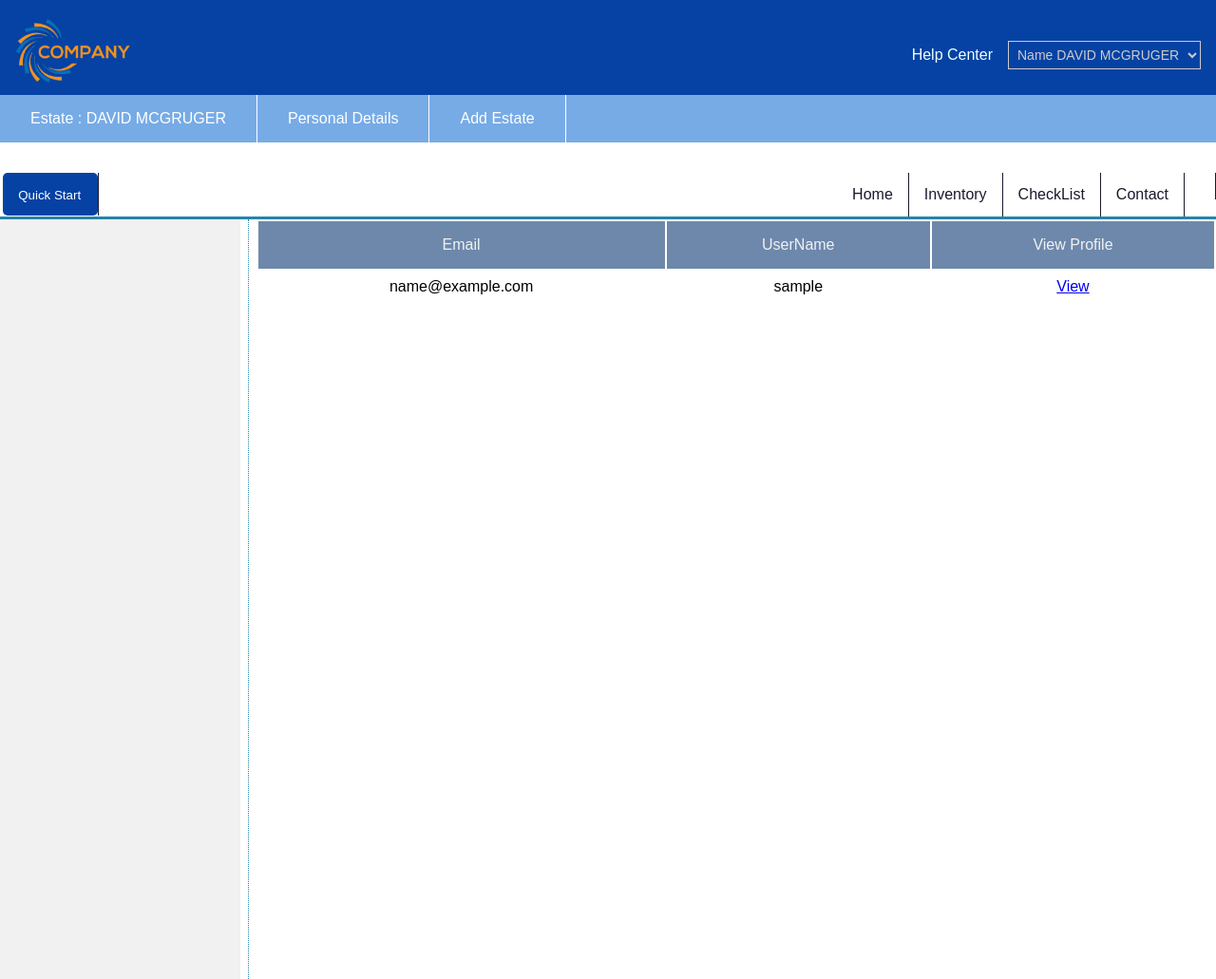
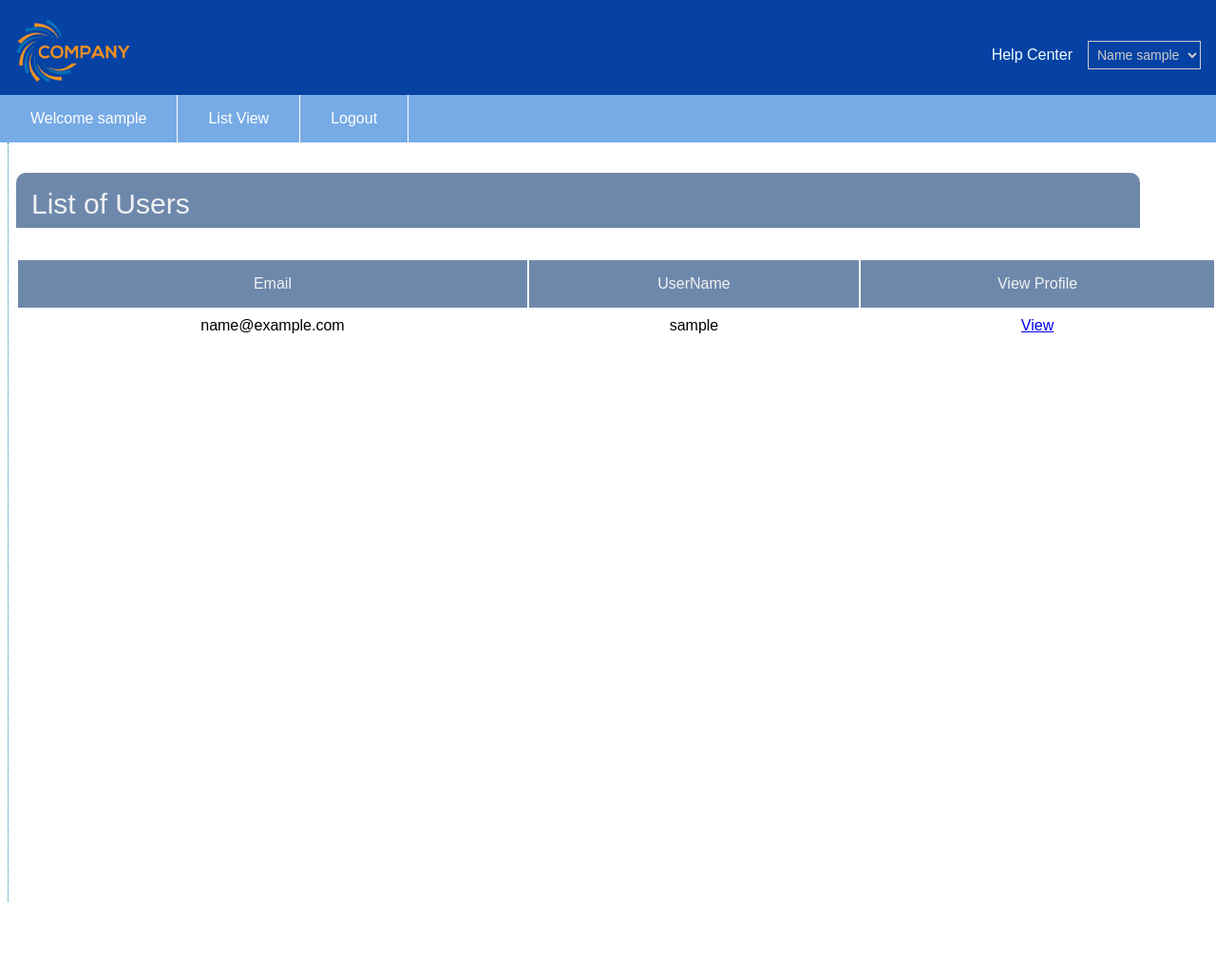
Before and after one commit to CoreAxis-Development/Estate-Manager, a Django app: page /users/ in a window 1280 px wide. Shown: the whole page at 95% size. After the commit the page ends 950 px from the top, so only its background shows below. Run offline with Django 5.2, Linux system fonts and the light colour scheme; the visitor is signed in with stand-in values (Sample User, id 1); data comes from the database, SQL or seed files in the repository.

Commit message:
Fixed user views

```diff
--- a/AssetManager/views.py
+++ b/AssetManager/views.py
@@ -12,9 +12,10 @@ def asset_list_view(request , user):
         form = AddAssetForm(request.POST or None)
         if form.is_valid():
             asset = form.save(commit=False)
+            user = CustomUser.objects.get(id = user)
             asset.user = user
             asset.save()
-            return redirect('asset_list_view' , user)
+            return redirect('asset_list_view' , user.id)
 
     user = CustomUser.objects.get(id = user)
     context['assets'] = assets
@@ -31,9 +32,10 @@ def debt_list_view(request , user):
         form = AddDebtForm(request.POST or None)
         if form.is_valid():
             debt = form.save(commit=False)
+            user = CustomUser.objects.get(id = user)
             debt.user = user
             debt.save()
-            return redirect('debt_list_view' , user)
+            return redirect('debt_list_view' , user.id)
 
     user = CustomUser.objects.get(id = user)
     context['debts'] = debts
--- a/CheckList/views.py
+++ b/CheckList/views.py
@@ -40,8 +40,10 @@ def checklist_item_list_view_self(request):
 
 def checklist_item_list_view(request, user):
     context = {}
+    user = CustomUser.objects.get(id = user)
     items = CheckListItemStatus.objects.filter(user=user)
     context['items'] = items
+    context['user'] = user
     return render(request, "CheckList/item_list_view.html", context=context)
 
 
--- a/ContactManager/views.py
+++ b/ContactManager/views.py
@@ -1,5 +1,6 @@
 from django.shortcuts import render , redirect , get_object_or_404
 from .models import Contact , ContactType
+from UserManagement.models import CustomUser
 from .forms import ContactSaveForm
 # Create your views here.
 
@@ -28,6 +29,7 @@ def contact_list_view(request , user):
                 c_ele['items'].append(contact)
         contacts.append(c_ele)
     context['contacts'] = contacts
+    context['user'] = CustomUser.objects.get(id = user)
     context['form'] = ContactSaveForm()
 
     return render(request , 'ContactManager/list_view.html',context)
--- a/UserManagement/models.py
+++ b/UserManagement/models.py
@@ -67,10 +67,15 @@ class Customer(models.Model):
 
     def save(self,*args , **kwargs):
         self.user.role = CustomUser.RoleChoices.CUSTOMER
-        self.personal_info = PersonalInformation.objects.create()
-        self.contact_info = ContactInforMation.objects.create()
-        self.spouse_info = SpouseInformation.objects.create()
-        self.additional_info = AdditionalInformation.objects.create()
+        if self.pk is None:
+            self.personal_info = PersonalInformation.objects.create()
+            self.contact_info = ContactInforMation.objects.create()
+            self.spouse_info = SpouseInformation.objects.create()
+            self.additional_info = AdditionalInformation.objects.create()
+        self.personal_info.save()
+        self.contact_info.save()
+        self.spouse_info.save()
+        self.additional_info.save()
         self.user.save()
         return super().save(*args , **kwargs)
 
--- a/UserManagement/views.py
+++ b/UserManagement/views.py
@@ -108,9 +108,11 @@ def customer_register_view(request):
 
 @login_required
 def home_view(request):
+    return redirect('users_list_view')
     return render(request, 'UserManagement/home.html', {
         'user': request.user,
     })
+
 @login_required
 @allowed_users(allowed_roles=[CustomUser.RoleChoices.EXECUTOR , CustomUser.RoleChoices.ADMIN])
 def users_list_view(request):
@@ -129,8 +131,30 @@ def customer_profile(request , pk):
 
     user = CustomUser.objects.get(id = pk)
     customer = Customer.objects.get(user = user)
+
     if request.method == 'POST':
-        customer.personal_info.first_name = request.POST
+        print( request.POST['first_name'])
+        customer.personal_info.title = request.POST['title']
+        customer.personal_info.first_name = request.POST['first_name']
+        customer.personal_info.middle_name = request.POST['middle_name']
+        customer.personal_info.last_name = request.POST['last_name']
+        customer.personal_info.pervious_names = request.POST['pervious_names']
+        customer.personal_info.mother_name = request.POST['mother_name']
+        customer.personal_info.father_names = request.POST['father_names']
+        customer.personal_info.place_of_birth = request.POST['place_of_birth']
+        customer.personal_info.date_of_birth = request.POST['date_of_birth']
+        customer.personal_info.citizenship = request.POST['citizenship']
+        customer.personal_info.sex = request.POST['sex']
+
+        customer.contact_info.street_address = request.POST['street_address']
+        customer.contact_info.city = request.POST['city']
+        customer.contact_info.province = request.POST['province']
+        customer.contact_info.country = request.POST['country']
+        customer.contact_info.postal_code = request.POST['postal_code']
+
+
+        customer.save()
+        return redirect('customer_profile' , pk)
     context = {'user': user , 'customer' : customer}
 
 
--- a/pyproject.toml
+++ b/pyproject.toml
@@ -16,6 +16,7 @@ asgiref = "^3.8.1"
 tzdata = "^2024.2"
 faker = "^30.8.2"
 pillow = "^11.0.0"
+django-cors-headers = "^4.6.0"
 
 
 [build-system]
--- a/static/css/style.css
+++ b/static/css/style.css
@@ -144,7 +144,7 @@ tr:nth-child(odd){
 
 }
 .nav-bottom{
-    padding-top: 2rem;
+    padding-top: 1rem;
     border-bottom: #2584a8 solid;
 }
 
--- a/templates/Base/navbar.html
+++ b/templates/Base/navbar.html
@@ -5,12 +5,12 @@
         <div class="nav-top-left"><img class="nav-img" src="{% static 'image/logo.png' %}" sizes="100 200" alt=""></div>
         <div class="nav-top-right">
 
-            <a href="http://">Help Center</a>
+            <a href="">Help Center</a>
 
             <div>
 
                 <select class="transparent-select" name="name" id="name">
-                    <option value="">Name DAVID MCGRUGER</option>
+                    <option value="">Name {{request.user.username}}</option>
                 </select>
 
             </div>
@@ -18,9 +18,9 @@
     </div>
     <div class="nav-mid">
 
-        <div class="nav-mid-item"><a href="">Estate : DAVID MCGRUGER <i class="fa fa-caret-down" style="font-size:14px;"></i> </a></div>
-        <div class="nav-mid-item"><a href="AddForm.html">Personal Details</a></div>
-        <div class="nav-mid-item"><a href="AddForm.html">Add Estate</a></div>
+        <div class="nav-mid-item"><a href="">Estate : {{user.username}} <i class="fa fa-caret-down" style="font-size:14px;"></i> </a></div>
+        <div class="nav-mid-item"><a href="{% url 'users_list_view' %}">User List View</a></div>
+        <div class="nav-mid-item"><a href="{% url 'logout' %}">Logout</a></div>
 
 
     </div>
--- a/templates/UserManagement/user_list.html
+++ b/templates/UserManagement/user_list.html
@@ -1,11 +1,10 @@
 {% include 'Base/header.html' %}
-{% include 'Base/navbar.html' %}
+{% include 'UserManagement/user_list_nav.html' %}
 <div class="main-body">
 
-    <div class="main-body-left">
 
-    </div>
     <div class="main-body-right">
+        <div class="title-ele">List of Users</div>
 
 <table>
 <tr><th>Email</th><th>UserName</th> <th> View Profile</th></tr>
--- /dev/null
+++ b/templates/UserManagement/user_list_nav.html
@@ -0,0 +1,30 @@
+{% load static %}
+<div class="navbar">
+
+    <div class="nav-top">
+        <div class="nav-top-left"><img class="nav-img" src="{% static 'image/logo.png' %}" sizes="100 200" alt=""></div>
+        <div class="nav-top-right">
+
+            <a href="">Help Center</a>
+
+            <div>
+
+                <select class="transparent-select" name="name" id="name">
+                    <option value="">Name {{user.username}}</option>
+                </select>
+
+            </div>
+        </div>
+    </div>
+
+    <div class="nav-mid">
+
+        <div class="nav-mid-item"><a href="">Welcome {{user.username}} <i class="fa fa-caret-down" style="font-size:14px;"></i> </a></div>
+        <div class="nav-mid-item"><a href="{% url 'users_list_view' %}">List View</a></div>
+        <div class="nav-mid-item"><a href="{% url 'logout' %}">Logout</a></div>
+
+
+    </div>
+
+
+</div>
```
Also changed, not shown: Estate/settings.py (+11 -4 lines), templates/UserManagement/customer_profile.html (+20 -17 lines), 1 other file.
